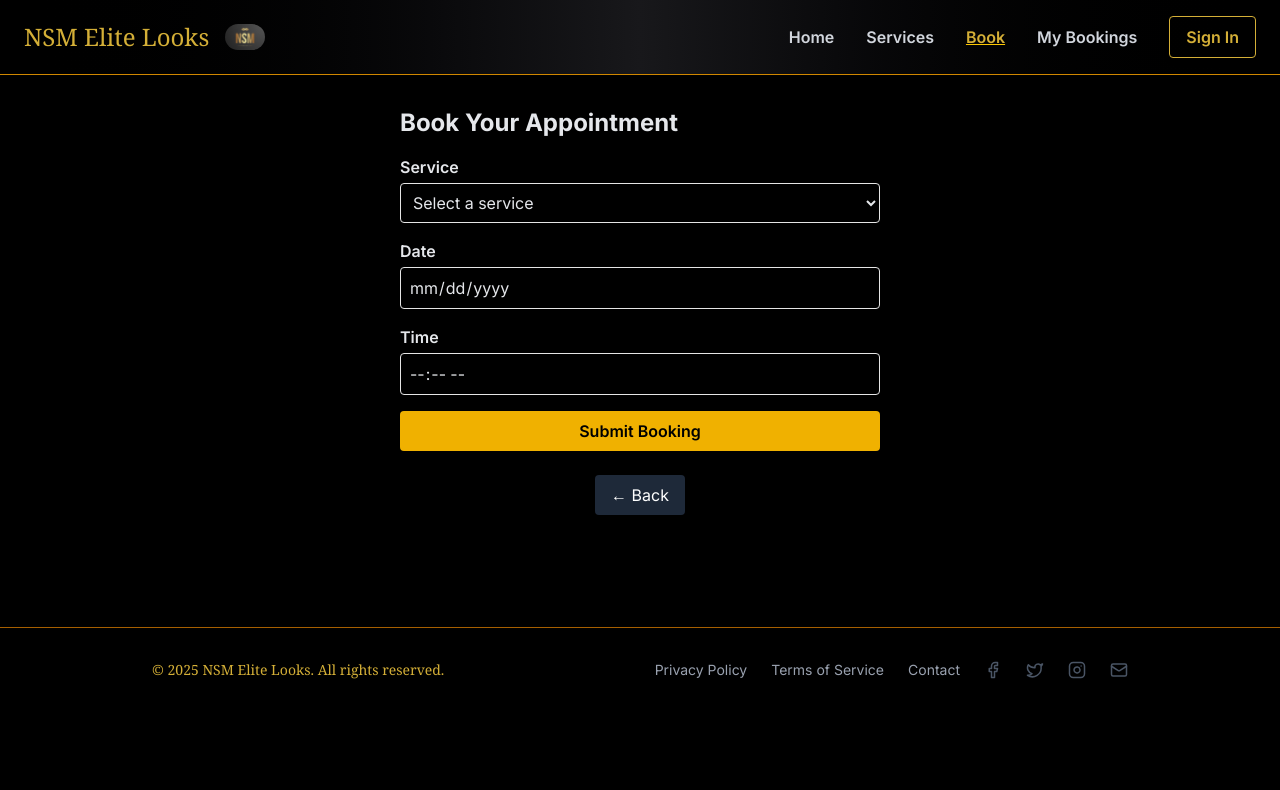
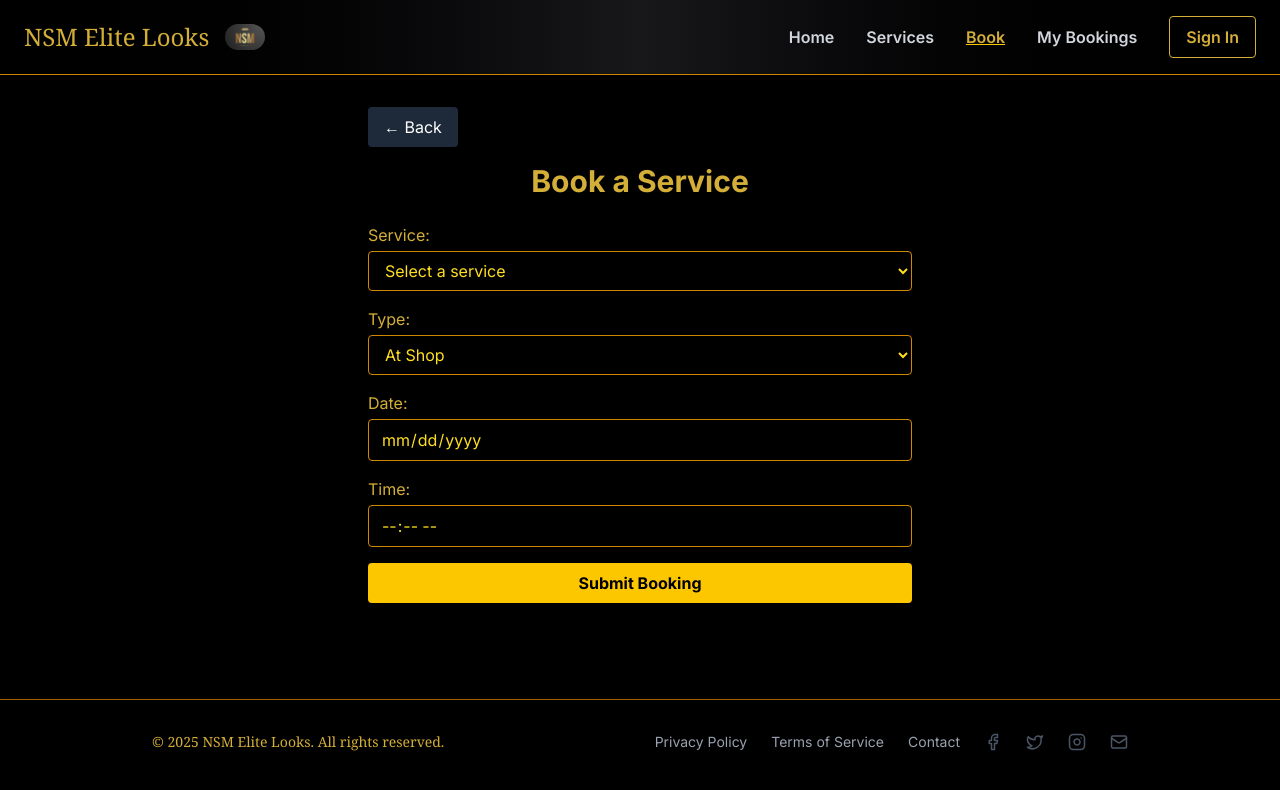
Before and after one commit to justmeHM/NSM-Online-Barbershop, a Next.js app: page /book in a window 1280 px wide. Shown: the top 790 px of the page. Built offline with nearby package versions, Linux system fonts and the light colour scheme; no server answers.

Commit message:
changed the book/page.tsx

```diff
--- a/src/app/book/page.tsx
+++ b/src/app/book/page.tsx
@@ -1,98 +1,113 @@
-"use client";  // <-- Add this at the very top to mark as Client Component
+"use client";
 
-import React, { useState } from "react";
+import { useSearchParams } from "next/navigation";
+import { useState, useEffect } from "react";
 import toast from "react-hot-toast";
 import BackButton from "@/components/BackButton";
+
 export default function BookPage() {
+  const searchParams = useSearchParams();
+  const defaultService = searchParams.get("service") || "";
   const [form, setForm] = useState({
-    service: "",
+    service: defaultService,
+    type: "shop",
     date: "",
     time: "",
   });
 
-  // Example handleChange function
   const handleChange = (e: React.ChangeEvent<HTMLInputElement | HTMLSelectElement>) => {
-    setForm({
-      ...form,
-      [e.target.name]: e.target.value,
-    });
+    setForm({ ...form, [e.target.name]: e.target.value });
   };
 
-  const handleSubmit = (e: React.FormEvent) => {
+  const handleSubmit = async (e: React.FormEvent) => {
     e.preventDefault();
 
-    if (!form.service) {
-      toast.error("Please select a service.");
+    if (!form.service || !form.date || !form.time) {
+      toast.error("Please fill in all fields.");
       return;
     }
 
-    // Your form submission logic here...
+    try {
+      const res = await fetch("/api/bookings", {
+        method: "POST",
+        body: JSON.stringify(form),
+        headers: {
+          "Content-Type": "application/json",
+        },
+      });
 
-    toast.success("Booking submitted!");
+      if (!res.ok) throw new Error("Booking failed");
+
+      toast.success("Booking successful!");
+    } catch (error) {
+      toast.error("Error submitting booking.");
+    }
   };
 
   return (
-    <div className="max-w-lg mx-auto p-4">
-      <h1 className="text-2xl font-bold mb-4">Book Your Appointment</h1>
+    <div className="max-w-xl mx-auto p-4 text-yellow-400">
+      <BackButton />
+
+      <h2 className="text-3xl font-bold mb-6 text-center">Book a Service</h2>
 
       <form onSubmit={handleSubmit} className="space-y-4">
-        <div>
-          <label htmlFor="service" className="block mb-1 font-semibold">Service</label>
+        <label className="block">
+          Service:
           <select
             name="service"
-            id="service"
             value={form.service}
             onChange={handleChange}
-            className="w-full p-2 border rounded"
-            required
+            className="w-full mt-1 px-3 py-2 rounded bg-black border border-yellow-600 text-yellow-300"
           >
             <option value="">Select a service</option>
             <option value="haircut">Haircut</option>
-            <option value="shave">Shave</option>
-            <option value="trim">Trim</option>
+            <option value="beard">Beard Trim</option>
+            <option value="deluxe">Deluxe Package</option>
           </select>
-        </div>
+        </label>
 
-        <div>
-          <label htmlFor="date" className="block mb-1 font-semibold">Date</label>
+        <label className="block">
+          Type:
+          <select
+            name="type"
+            value={form.type}
+            onChange={handleChange}
+            className="w-full mt-1 px-3 py-2 rounded bg-black border border-yellow-600 text-yellow-300"
+          >
+            <option value="shop">At Shop</option>
+            <option value="home">Home Visit</option>
+          </select>
+        </label>
+
+        <label className="block">
+          Date:
           <input
             type="date"
-            id="date"
             name="date"
             value={form.date}
             onChange={handleChange}
-            className="w-full p-2 border rounded"
-            required
+            className="w-full mt-1 px-3 py-2 rounded bg-black border border-yellow-600 text-yellow-300"
           />
-        </div>
+        </label>
 
-        <div>
-          <label htmlFor="time" className="block mb-1 font-semibold">Time</label>
+        <label className="block">
+          Time:
           <input
             type="time"
-            id="time"
             name="time"
             value={form.time}
             onChange={handleChange}
-            className="w-full p-2 border rounded"
-            required
+            className="w-full mt-1 px-3 py-2 rounded bg-black border border-yellow-600 text-yellow-300"
           />
-        </div>
+        </label>
 
         <button
           type="submit"
-          className="w-full py-2 bg-yellow-500 text-black font-semibold rounded hover:bg-yellow-600 transition"
+          className="w-full bg-yellow-400 text-black font-bold py-2 rounded hover:bg-yellow-500 transition"
         >
           Submit Booking
         </button>
       </form>
-
-      <div className= 'text-center justify-center mt-6'>
-        <BackButton />
-      </div>
-
     </div>
-
-
   );
 }
```
